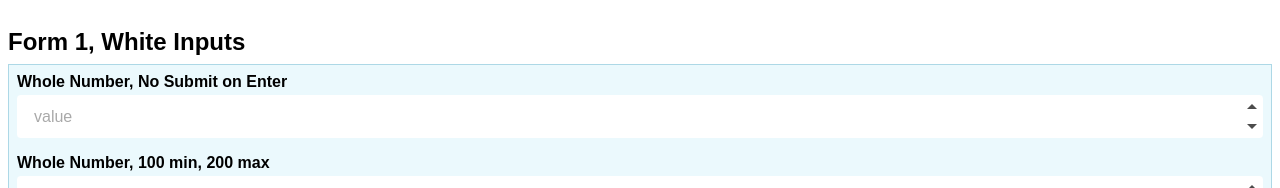
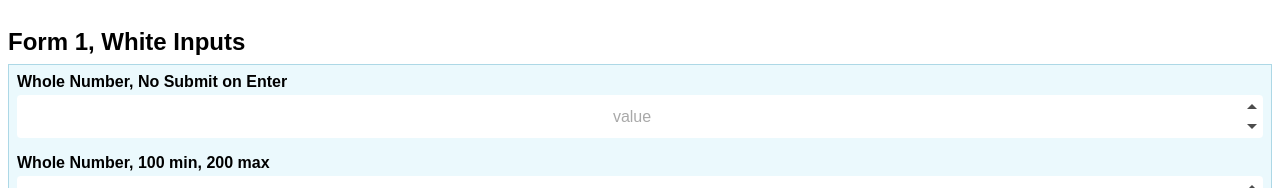
Before and after one commit to mark-hennessy/react-number-input, a React (Create React App) app: page / in a window 1280 px wide. Shown: the top 188 px of the page. Built offline with nearby package versions, Linux system fonts and the light colour scheme.

Commit message:
add centerAlign prop

```diff
--- a/src/DemoForm/DemoForm.js
+++ b/src/DemoForm/DemoForm.js
@@ -48,6 +48,7 @@ const DemoForm = ({ formName, blue }) => {
           <NumberInput
             {...connectToState(getInputName(inputCounter++))}
             ignoreEnterKey
+            centerAlign
           />
         </div>
         <div>
--- a/src/NumberInput/NumberInput.js
+++ b/src/NumberInput/NumberInput.js
@@ -27,6 +27,7 @@ const NumberInput = ({
   error,
   disabled,
   alwaysShowShadow,
+  centerAlign,
   ignoreEnterKey,
   onChange,
   onValueChange,
@@ -614,6 +615,7 @@ const NumberInput = ({
       error={error}
       disabled={disabled}
       alwaysShowShadow={alwaysShowShadow}
+      centerAlign={centerAlign}
       onKeyDown={onKeyDown}
       onInput={onInput}
       onFocus={onFocusWrapper}
--- a/src/StandardInput/StandardInput.js
+++ b/src/StandardInput/StandardInput.js
@@ -18,6 +18,7 @@ const StandardInput = (
     disabled,
     alwaysShowShadow,
     allCaps,
+    centerAlign,
     onChange,
     onValueChange,
     onKeyDown,
@@ -47,6 +48,7 @@ const StandardInput = (
           error,
           disabled,
           alwaysShowShadow,
+          centerAlign,
           hasRightIcon: !!rightIcon,
         },
         className,
--- a/src/StandardInput/StandardInput.scss
+++ b/src/StandardInput/StandardInput.scss
@@ -75,6 +75,10 @@ $shadow: 0px 2px 20px rgba(0, 0, 0, 0.1);
     box-shadow: $shadow;
   }
 
+  &.centerAlign #{$CID}__input {
+    text-align: center;
+  }
+
   #{$CID}__right-icon-container {
     position: absolute;
     top: 2px;
```
